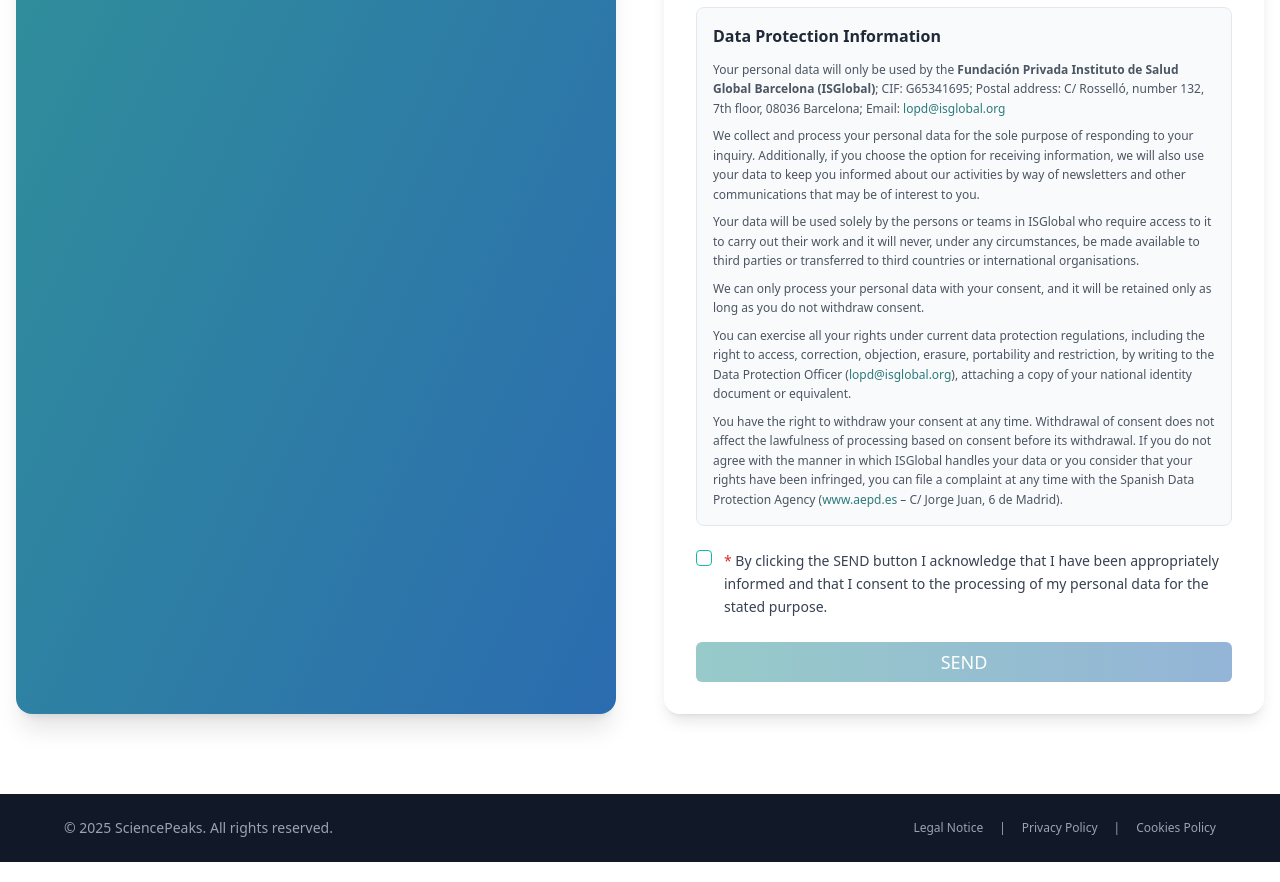
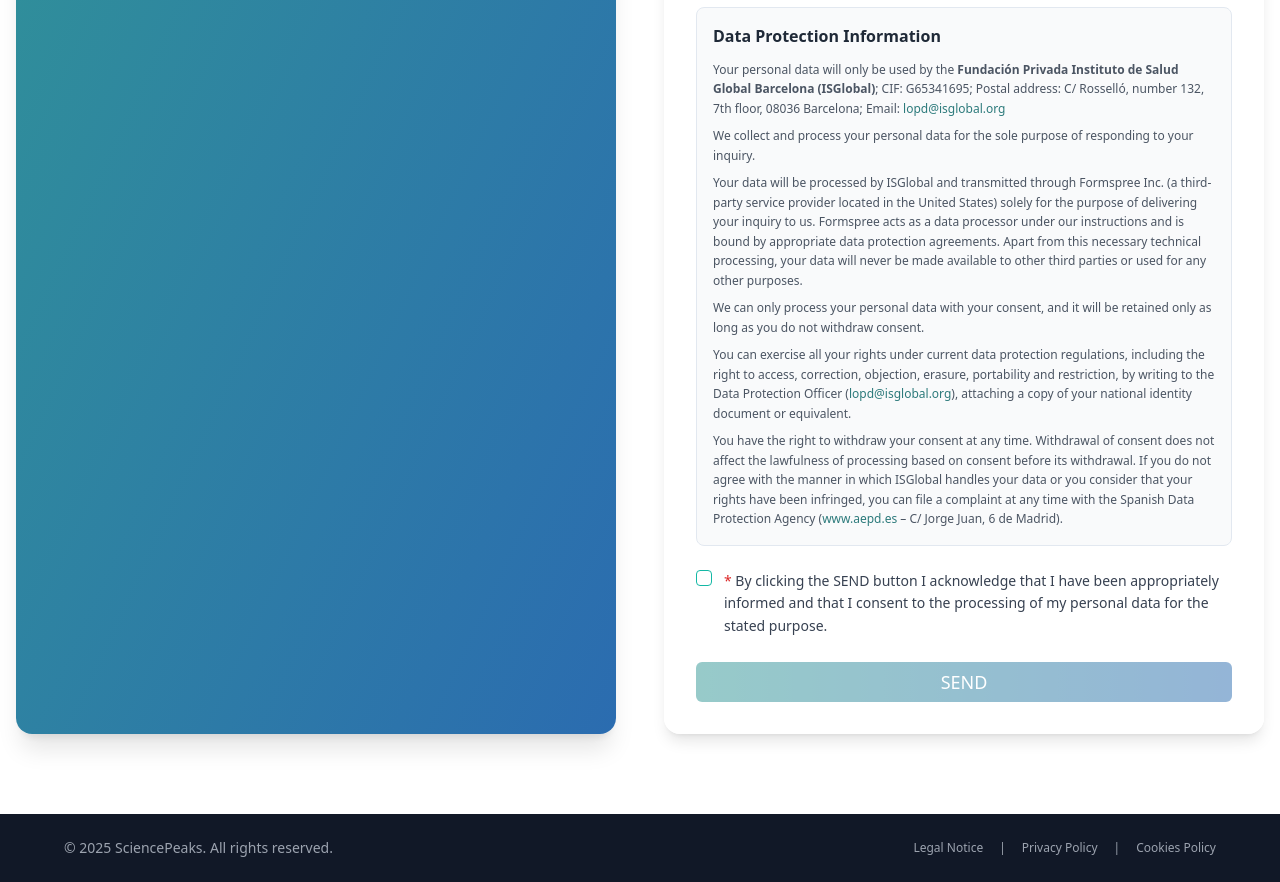
Before and after one commit to isglobal-brge/sciencepeaksWeb, a Next.js app: page / in a window 1280 px wide. Shown: the part 8420-9302 px from the top of the page. Built offline with nearby package versions, Linux system fonts and the light colour scheme.

Commit message:
fix: update legal text to include Formspree disclosure and conditional newsletter text

```diff
--- a/components/contact.tsx
+++ b/components/contact.tsx
@@ -302,14 +302,14 @@ export function Contact() {
 
                     <p>
                       We collect and process your personal data for the sole purpose of responding to your inquiry.
-                      Additionally, if you choose the option for receiving information, we will also use your data to
-                      keep you informed about our activities by way of newsletters and other communications that may be of interest to you.
+                      {formData.newsletter && "Additionally, if you choose the option for receiving information, we will also use your data to keep you informed about our activities by way of newsletters and other communications that may be of interest to you."}
                     </p>
 
                     <p>
-                      Your data will be used solely by the persons or teams in ISGlobal who require access to it to carry out
-                      their work and it will never, under any circumstances, be made available to third parties or transferred
-                      to third countries or international organisations.
+                      Your data will be processed by ISGlobal and transmitted through Formspree Inc. (a third-party service provider located in the United States)
+                      solely for the purpose of delivering your inquiry to us. Formspree acts as a data processor under our instructions and is bound by
+                      appropriate data protection agreements. Apart from this necessary technical processing, your data will never be made available to
+                      other third parties or used for any other purposes.
                     </p>
 
                     <p>
```
